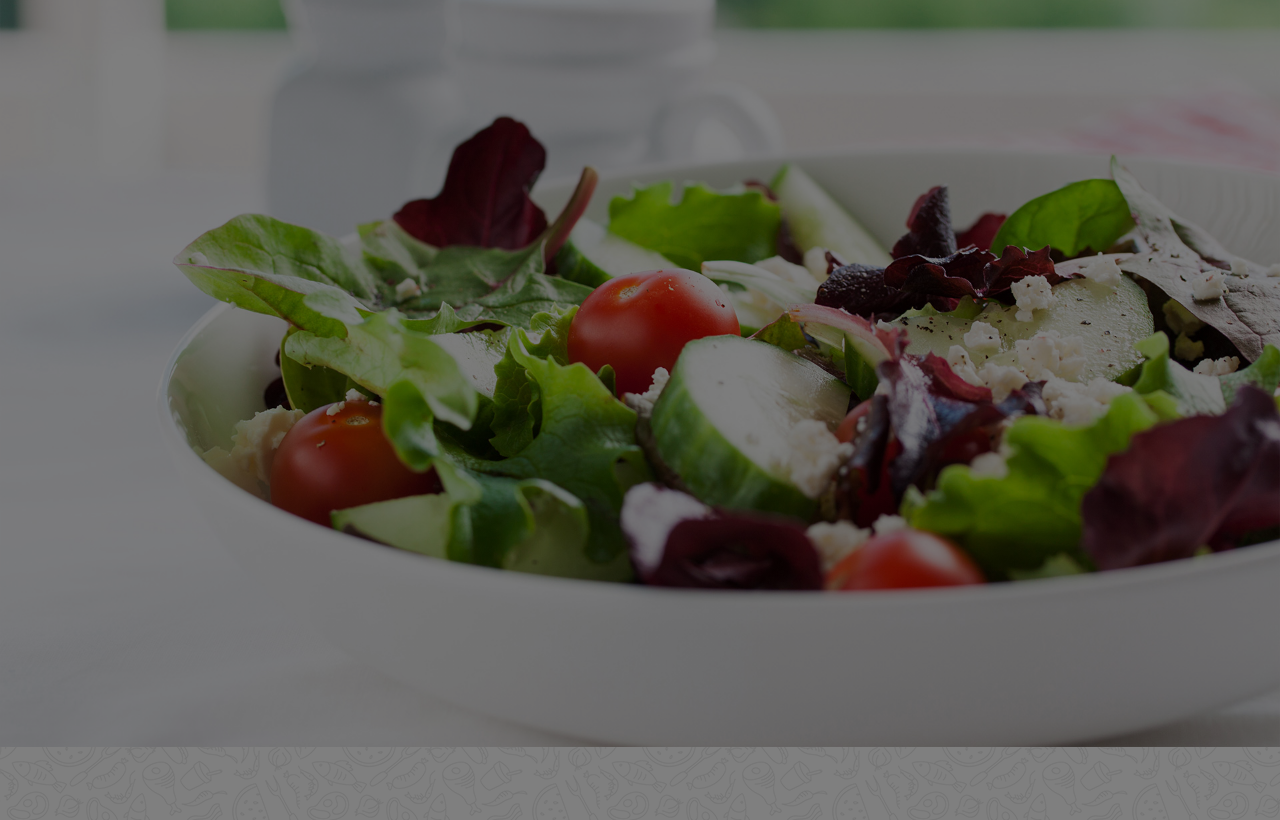
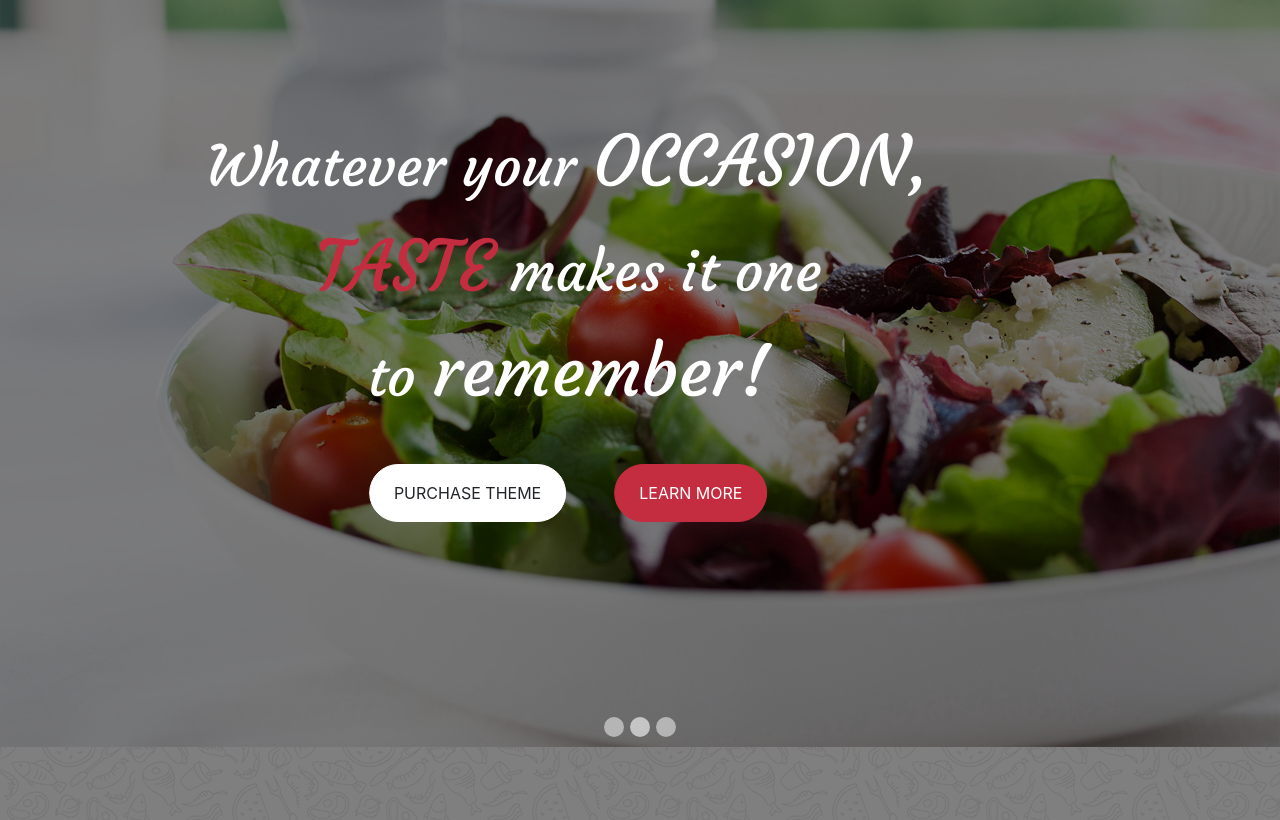
Before and after one commit to mboujema/git_bootstrap_les_chefs_14, a website: page index.html in a window 1280 px wide. Shown: the part 106-926 px from the top of the page. Drawn offline with nearby package versions, Linux system fonts and the light colour scheme.

Commit message:
rajout du carousel

```diff
--- a/index.html
+++ b/index.html
@@ -62,6 +62,39 @@
 
         <!-- NAVBAR -->
 
+        <!-- CAROUSEL -->
+
+        <div id="carouselExampleIndicators" class="carousel slide my-5" data-ride="carousel">
+            <ol class="carousel-indicators  align-items-end">
+                <li class="puce -" data-target="#carouselExampleIndicators" data-slide-to="0" class="active"></li>
+                <li class="puce" data-target="#carouselExampleIndicators" data-slide-to="1"></li>
+                <li class="puce" data-target="#carouselExampleIndicators" data-slide-to="2"></li>
+            </ol>
+            <div class="carousel-inner">
+                <div class="carousel-item active">
+                    <p class="text-center">Whatever your <span class="span1"> OCCASION,</span><br><span
+                            class="span2">TASTE</span> makes it one <br> to <span class="span3">remember!</span></p>
+                    <div class=" d-flex justify-content-center align-items-center">
+                        <button type="button" class="btn btn-light px-4 py-3 m-4">PURCHASE THEME</button>
+                        <button type="button" class="btn btn-danger px-4 py-3 m-4">LEARN MORE</button></div>
+                </div>
+                <div class="carousel-item">
+                    <p class="text-center">Whatever your <span class="span1"> OCCASION,</span><br><span
+                            class="span2">TASTE</span> makes it one <br> to <span class="span3">remember!</span></p>
+                    <div class=" d-flex justify-content-center align-items-center">
+                        <button type="button" class="btn btn-light px-4 py-3 m-4">PURCHASE THEME</button>
+                        <button type="button" class="btn btn-danger px-4 py-3 m-4">LEARN MORE</button></div>
+                </div>
+                <div class="carousel-item">
+                    <p class="text-center">Whatever your <span class="span1"> OCCASION,</span><br><span
+                            class="span2">TASTE</span> makes it one <br> to <span class="span3">remember!</span></p>
+                    <div class=" d-flex justify-content-center align-items-center">
+                        <button type="button" class="btn btn-light px-4 py-3 m-4">PURCHASE THEME</button>
+                        <button type="button" class="btn btn-danger px-4 py-3 m-4">LEARN MORE</button></div>
+                </div>
+            </div>
+        </div>
+        <!-- CAROUSEL -->
 
 
 
```
